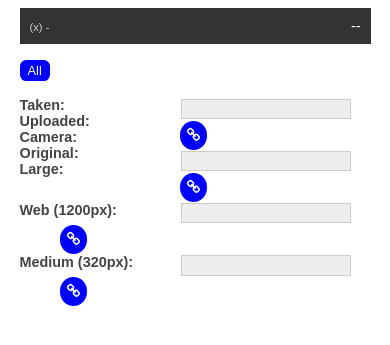
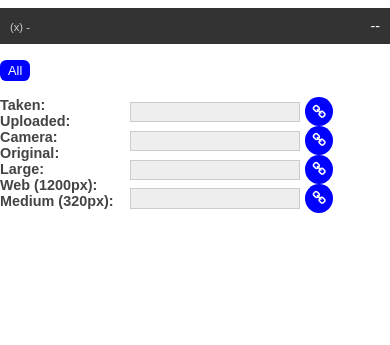
Before and after one commit to jjdelc/Photolog, a Flask app: template upload-api/upload_api/webend/templates/detail.html in a window 390 px wide. Shown: the part 36-381 px from the top of the page. Run offline with Flask 2, Linux system fonts and the light colour scheme; the template is opened without the code that fills it, so the values that code supplies are empty; some libraries are stand-ins or nearby versions.

Commit message:
Mobile styles

```diff
--- a/upload-api/upload_api/webend/app.py
+++ b/upload-api/upload_api/webend/app.py
@@ -97,7 +97,7 @@ def view_tags(tag_list):
 
 def start():
     log.info('Starting WEB server')
-    app.run(debug=settings.DEBUG, port=5001)
+    app.run(debug=settings.DEBUG, port=5001, host='0.0.0.0')
 
 
 if __name__ == "__main__":
--- a/upload-api/upload_api/webend/static/main.css
+++ b/upload-api/upload_api/webend/static/main.css
@@ -22,7 +22,6 @@ color: white;
 text-decoration: none;
 }
 .main-content {
-width: 90%;
 margin: 0 auto;
 max-width: 100rem;
 }
@@ -82,6 +81,7 @@ font-size: 0.8rem;
 max-width: 100%;
 margin: 0;
 border: 2px solid #333333;
+background: #333333;
 }
 .main-picture-detail img {
 display: block;
@@ -108,7 +108,7 @@ color: #cccccc;
 dt {
 float: left;
 clear: left;
-width: 10rem;
+width: 8rem;
 font-size: 0.9rem;
 font-weight: bold;
 }
--- a/upload-api/upload_api/webend/templates/base.html
+++ b/upload-api/upload_api/webend/templates/base.html
@@ -3,6 +3,7 @@
 <head>
     <meta charset="UTF-8">
     <title>Photos web browser</title>
+    <meta name="viewport" content="width=device-width, user-scalable=no"/>
     <link href="/static/main.css" rel="stylesheet">
     <link href="https://cdnjs.cloudflare.com/ajax/libs/font-awesome/4.3.0/css/font-awesome.min.css" rel="stylesheet">
     <link href='https://fonts.googleapis.com/css?family=Open+Sans:400,300,700,800,600,800italic,700italic,600italic,400italic,300italic' rel='stylesheet' type='text/css'>
```
